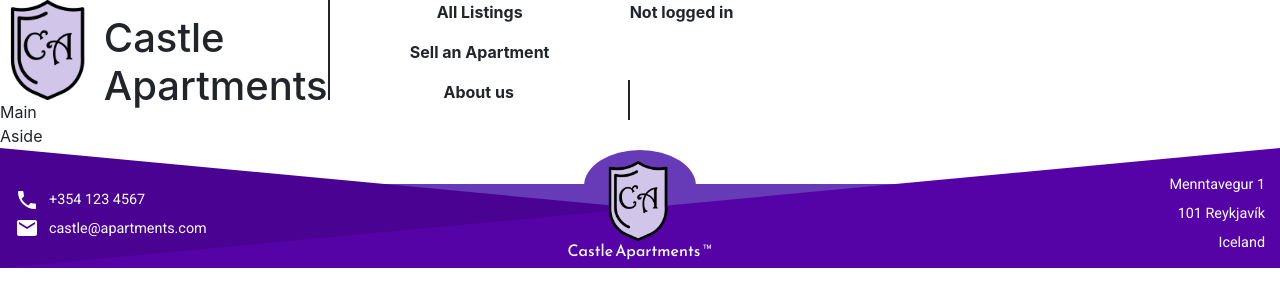
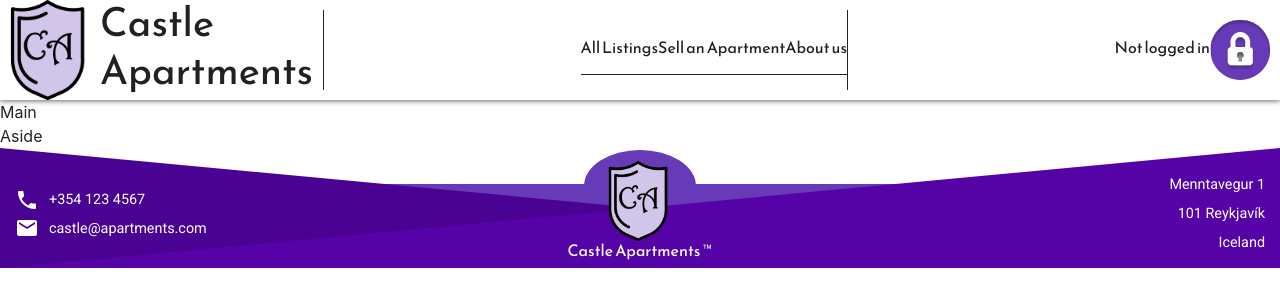
Before and after one commit to olafur-andri-hr/SC-T-220-VLN2, a Django app: page / in a window 1280 px wide. Shown: the top 307 px of the page. Run offline with Django 3.2, Linux system fonts and the light colour scheme; some libraries are stand-ins or nearby versions.

Commit message:
viet ekkie

```diff
--- a/base/sass/style.scss
+++ b/base/sass/style.scss
@@ -6,30 +6,33 @@ $main-purple: #5503A7;
 $dark-purple: #4A0292;
 $heading-font: 'Reem Kufi', sans-serif;
 $text-font: 'Roboto', sans-serif;
+$black: #212121;
 
 header{
+    width: 100%;
     height: 100px;
     font-family: "Reem Kufi", sans-serif;
     display: flex;
-    border-style: solid;
-    justify-content: center;
-    border-width: 0px 0px 5px 0px;
+    color: $black;
+    box-shadow: 0px 0px 6px #363434;
+    justify-content: space-between;
 
 	#logodiv {
         height: 100px;
         display: flex;
         align-items: center;
+        color: $black;
         //background-color: blue;
     }
 
     #name {
         display: inline-block;
+        margin-right: 10px;
     }
     #border1 {
         height: 80px;
         width: 1px;
-        background-color:black;
-        margin-left: 10px;
+        background-color:$black;
     }
     #imgdiv {
         height: 100px;
@@ -40,14 +43,31 @@ header{
     }
 
     #listingdiv {
-        width: 300px;
         display: flex;
+        flex-wrap: wrap;
         justify-content: center;
         align-items: center;
     }
 
+    #listings {
+        border-bottom: solid 1px;
+        padding-bottom: 15px;
+        margin-top: 25px;
+    }
+
+    #sell {
+        border-bottom: solid 1px;
+        padding-bottom: 15px;
+        margin-top: 25px;
+    }
+
+    #about {
+        border-bottom: solid 1px;
+        padding-bottom: 15px;
+        margin-top: 25px;
+    }
+
     #selldiv {
-        width: 300px;
         display: flex;
         justify-content: center;
         align-items: center;
@@ -55,30 +75,39 @@ header{
 
     #aboutdiv {
         display: flex;
-        width: 300px;
         align-items: center;
         justify-content: center;
     }
+
     #lockdiv {
         height: 60px;
         width: 60px;
         background-size: cover;
         display: inline-block;
+        margin-right: 10px;
     }
 
     #centerheaddiv {
         display: flex;
-        flex-wrap: nowrap;
-        border-style: solid;
-        border-width: 0px 2px 0px 0px;
+        align-items: center;
+        justify-content: space-between;
+    }
+
+    #border2 {
+        background-color: $black;
+        width: 1px;
+        height: 80px;
     }
 
     #accountdiv {
         display: flex;
         align-items: center;
         justify-content: space-between;
-        width: 190px;
         padding-left: 10px;
+    }
+
+    #notlogged {
+        margin-top: 10px;
     }
 }
 
--- a/base/templates/base.html
+++ b/base/templates/base.html
@@ -22,18 +22,19 @@
         </div>
     <div id="centerheaddiv">
         <div id="listingdiv">
-            <p>All Listings</p>
+            <p id="listings">All Listings</p>
         </div>
         <div id="selldiv">
-            <p>Sell an Apartment</p>
+            <p id="sell">Sell an Apartment</p>
         </div>
         <div id="aboutdiv">
-            <p>About us</p>
+            <p id="about">About us</p>
         </div>
+        <div id=border2></div>
     </div>
     <div id=accountdiv>
         <div id=loggeddiv>
-        <p>Not logged in</p>
+        <p id="notlogged">Not logged in</p>
         </div>
         <div id="lockdiv" style='background-image: url({% static "lock.svg" %})'></div>
     </div>
```
Also changed, not shown: base/static/css/style.css (+47 -15 lines), base/static/css/style.min.css, 2 other files.
